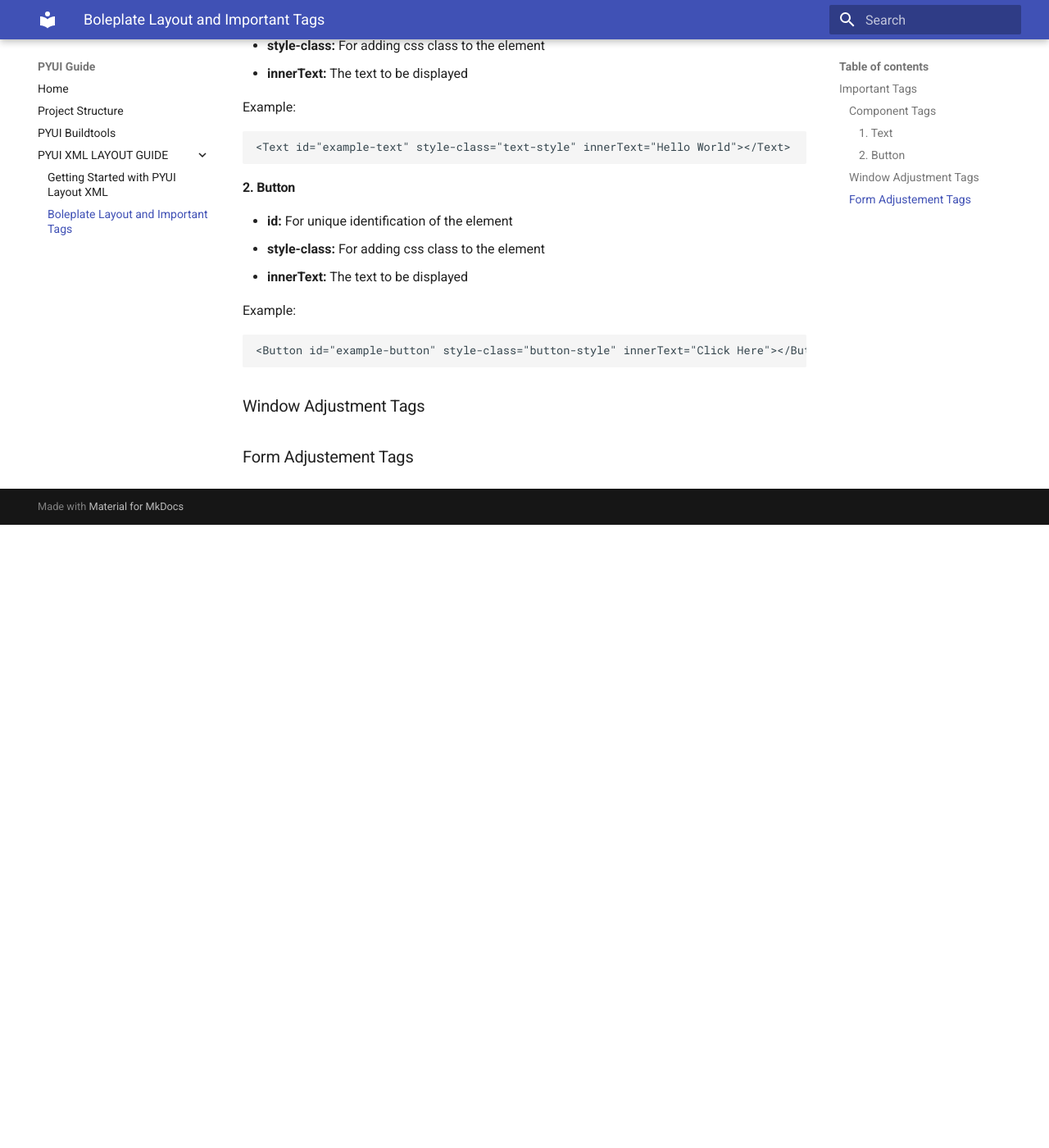
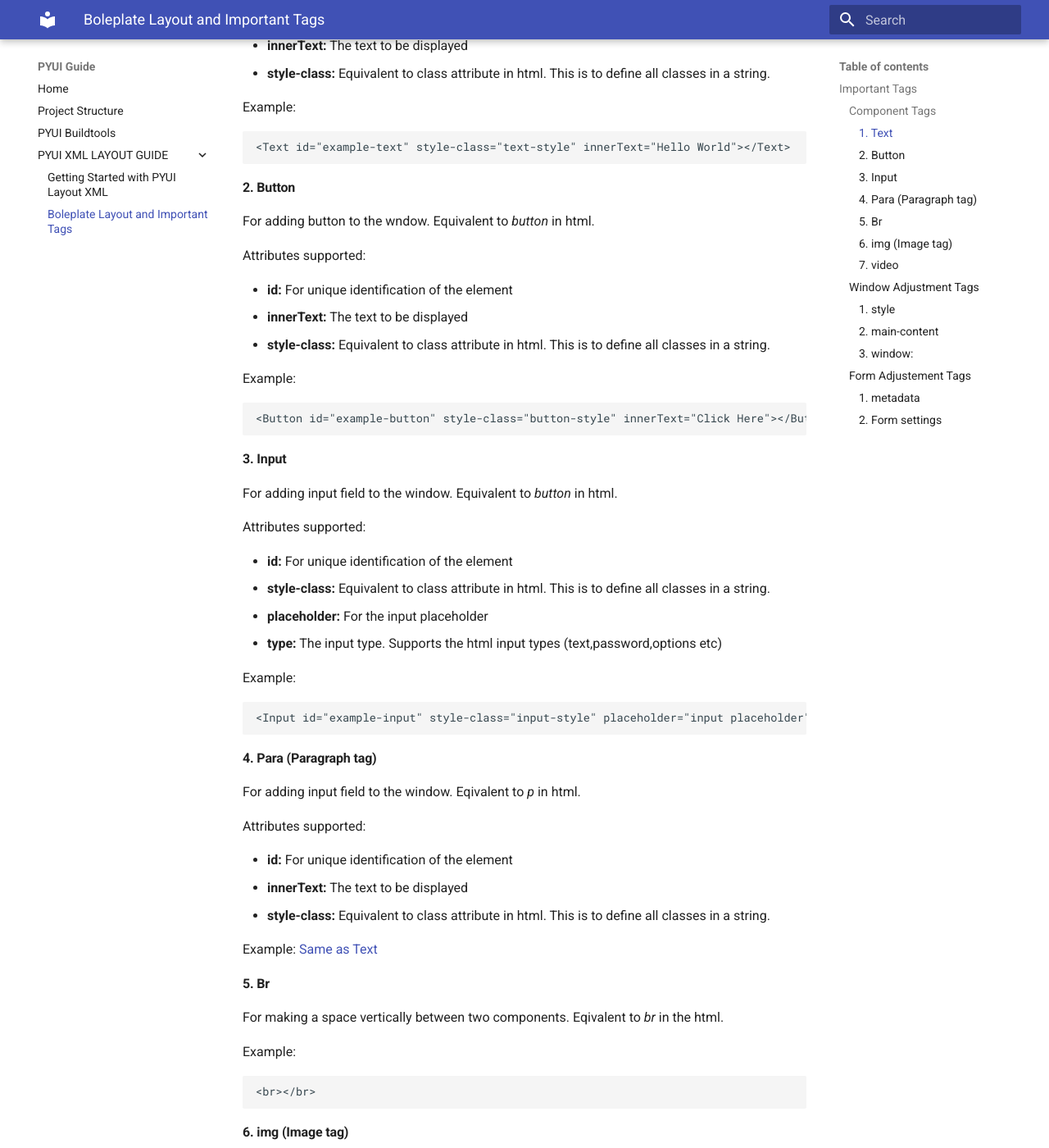
Before and after one commit to akalabayapal/PYUI-docs, an MkDocs documentation site: the page built from docs/PYUI XML LAYOUT GUIDE/important_tags.md, in a window 1280 px wide and 1400 px high, scrolled down 1078 px. Shown: the whole window at 82% size. Built offline with MkDocs 1.6.1 and Material for MkDocs 9.7.7, drawn with Linux system fonts in a browser that asks for light colours; before the commit the page ends 1718 px from its top, so only the background shows below that; some of the changed text lies outside the part shown.

Commit message:
XML tags documentation completed

```diff
--- a/docs/PYUI XML LAYOUT GUIDE/important_tags.md
+++ b/docs/PYUI XML LAYOUT GUIDE/important_tags.md
@@ -16,6 +16,7 @@
     </main-content>
     </pyui>
 
+
 1. **pyui:** All layout files(except components) must be wrapped inside the pyui tag
 2. **version:** The current xml version
 3. **form-settings:** this section contains the startup forms layout settings (discussed later).
@@ -33,24 +34,184 @@
 Attributes supported:
 
 - **id:** For unique identification of the element
-- **style-class:** For adding css class to the element
 - **innerText:** The text to be displayed
+- **style-class:** Equivalent to class attribute in html. This is to define all classes in a string.
 
 Example:
 
     <Text id="example-text" style-class="text-style" innerText="Hello World"></Text>
 
 #### 2. Button
+
+For adding button to the wndow. Equivalent to *button* in html.
+
+Attributes supported:
+
 - **id:** For unique identification of the element
-- **style-class:** For adding css class to the element
 - **innerText:** The text to be displayed
+- **style-class:** Equivalent to class attribute in html. This is to define all classes in a string.
 
 Example:
 
     <Button id="example-button" style-class="button-style" innerText="Click Here"></Button>
 
+#### 3. Input
+
+For adding input field to the window. Equivalent to *button* in html.
+
+Attributes supported:
+
+- **id:** For unique identification of the element
+- **style-class:** Equivalent to class attribute in html. This is to define all classes in a string.
+- **placeholder:** For the input placeholder
+- **type:** The input type. Supports the html input types (text,password,options etc)
+
+Example:
+
+    <Input id="example-input" style-class="input-style" placeholder="input placeholder" type="text"></Input>
+
+#### 4. Para (Paragraph tag)
+
+For adding input field to the window. Eqivalent to *p* in html.
+
+Attributes supported:
+
+- **id:** For unique identification of the element
+- **innerText:** The text to be displayed
+- **style-class:** Equivalent to class attribute in html. This is to define all classes in a string.
+
+Example: [Same as Text](#1-text)
+
+#### 5. Br
+
+For making a space vertically between two components. Eqivalent to *br* in the html.
+
+Example:
+
+    <br></br>
+
+#### 6. img (Image tag)
+
+For adding image to window. Equivalent to *img* in the html.
+
+Attributes supported:
+
+- **id:** For unique identification of the element
+- **style-class:** Equivalent to class attribute in html. This is to define all classes in a string.
+- **src:** Source of image file.
+- **alt:** Alternate title to show when source is not available.
+- **width:** Width of the image
+- **height:** Height of the image
+
+Example:
+
+    <img id="image-id" style-class="img-style" src="resources/img.png" alt="Image can not be loaded"></img>
+
+#### 7. video
+
+For playing videos in window. Equivalent to *video* in html.
+
+Attributes supported:
+
+- **id:** For unique identification of the element
+- **style-class:** Equivalent to class attribute in html. This is to define all classes in a string.
+- **src:** Source of video file.
+- **controls:** Controls for the video. See Html documentation for this attribute.
+- **autoplay:** To autoplay on window load.
+- **loop:** To play the video to loop.
+- **muted:** To keep video
+- **width:** Width of the image
+- **height:** Height of the image
+- **poster:** Image path of the poster to be shown.
+
+Example:
+
+    <video id="video-id" style-class="video-style" src="resources/video.mp4"></video>
+
+**Very less tags compatitable? Wait you can very easily extend tags to support more html tags.Refer:** [Extending Tags for PYUI](path.xml)
 
 
 ### Window Adjustment Tags
 
+#### 1. style
+
+For adding a external style file to the layout xml.
+
+Atributes supported:
+
+- **file:** file of the style file.**file sshould be strictly inside** *layouts/styles* **folder**
+
+**Note:** The style tag is only valid outside **main-content** tag and must be a direct child to **pyui** tag.It will be ignored by compiler if it is put inside the **main-content** tag. It will cause error if put inside the **form-settings** or any other tag.
+
+#### 2. main-content
+
+This is the single holder for all windows inside the form.
+
+Attributes supported:
+
+- **default-active-window:** To set a default active window for the form. It takes the id of the window
+
+Example:
+
+    <main-content default-active-window="window1">
+
+    .....
+
+    <window id="window1*>
+
+    </window>
+
+    .....
+
+    <main-content>
+
+#### 3. window:
+
+It is a single view point of a form. One can change them easily using PYUI apis.
+
+Attributes supported:
+
+- **id:** Id of the window.
+- **style-class:** Equivalent to class attribute in html. This is to define all classes in a string.
+
+
 ### Form Adjustement Tags
+
+This tags are defined in this format
+
+    <tag>Value</tag>
+
+#### 1. metadata
+
+To store version of app used. In future builds it will support more tags. However you can even [extend this using settings.py](path/xml)
+
+- **version:** App version
+
+Example:
+
+    <metadata>
+
+        <version>1.0.0</version>
+
+    </metadata>
+
+
+#### 2. Form settings
+
+    - Supports almost all Pywebview window settings.
+
+Few attributes:
+
+- **resizable:** Is the page resizeable.
+- **title:** Title of the form.
+- **width:** width of the page.
+- **height:** height of the page.
+
+See [Pywebview window api](https://pywebview.flowrl.com/api/) for all the settings.
+
+Example:
+
+    <form-settings>
+    <title>PyUI Portal - Hello World</title>
+    <resizeable>False</resizeable>
+    </form-settings>
```
Also changed, not shown: docs/index.md (+13 -4 lines), docs/pyui_buildtools.md (+34 -6 lines).
